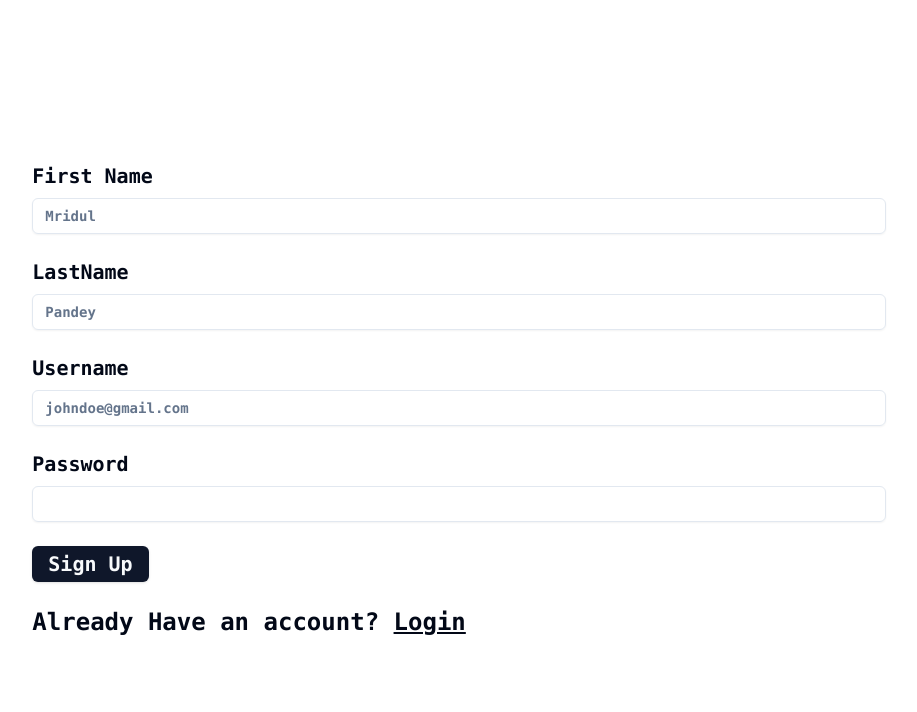
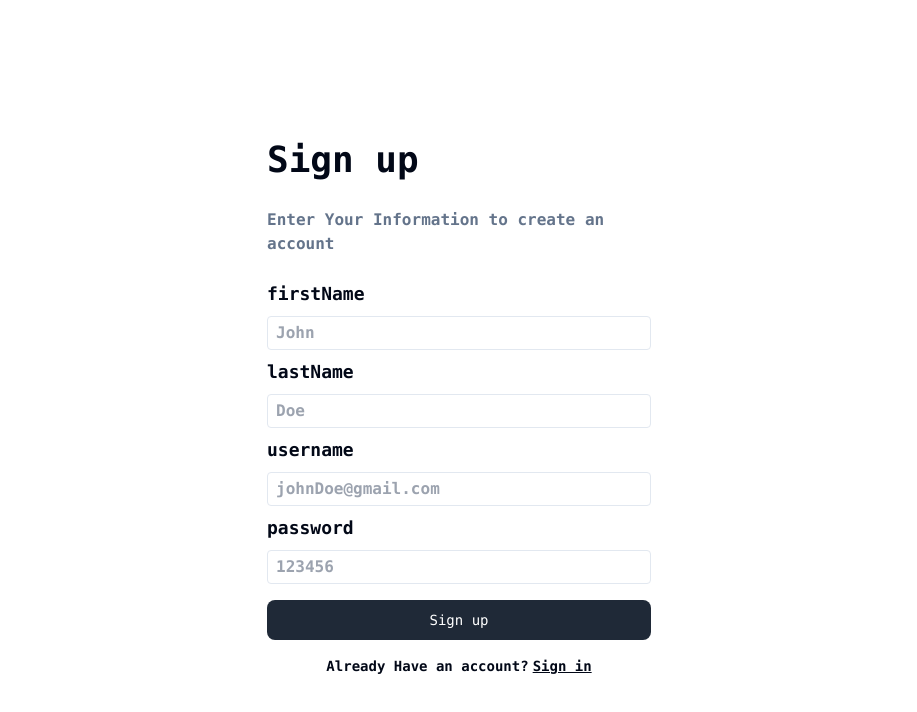
Before and after one commit to mridul891/paytmv2, a React (Vite) app in the folder frontend/: page /signup in a window 1280 px wide. Shown: the top 712 px of the page, without its empty margins (181-1098 px from the left). Built offline with nearby package versions, Linux system fonts and the light colour scheme.

Commit message:
Completed Sign in and Sign up Component

```diff
--- a/frontend/package.json
+++ b/frontend/package.json
@@ -15,6 +15,7 @@
     "@radix-ui/react-label": "^2.1.0",
     "@radix-ui/react-slot": "^1.1.0",
     "@radix-ui/react-toast": "^1.2.1",
+    "axios": "^1.7.3",
     "class-variance-authority": "^0.7.0",
     "clsx": "^2.1.1",
     "react": "^18.2.0",
--- /dev/null
+++ b/frontend/src/Component/BottomWarning.jsx
@@ -0,0 +1,12 @@
+import { Link } from "react-router-dom";
+
+export function BottomWarning({ label, buttonText, to }) {
+  return (
+    <div className="py-2 text-sm flex justify-center">
+      <div>{label}</div>
+      <Link className="pointer underline pl-1 cursor-pointer" to={to}>
+        {buttonText}
+      </Link>
+    </div>
+  );
+}
--- /dev/null
+++ b/frontend/src/Component/Button.jsx
@@ -0,0 +1,11 @@
+export function Button({ label, onClick }) {
+  return (
+    <button
+      onClick={onClick}
+      type="button"
+      className=" w-full text-white bg-gray-800 hover:bg-gray-900 focus:outline-none focus:ring-4 focus:ring-gray-300 font-medium rounded-lg text-sm px-5 py-2.5 me-2 mb-2"
+    >
+      {label}
+    </button>
+  );
+}
--- /dev/null
+++ b/frontend/src/Component/Heading.jsx
@@ -0,0 +1,5 @@
+const Heading = ({ label }) => {
+  return <div className="font-bold text-4xl py-6">{label}</div>;
+};
+
+export default Heading;
--- /dev/null
+++ b/frontend/src/Component/InputBox.jsx
@@ -0,0 +1,16 @@
+const InputBox = ({ label, placeholder }) => {
+  return (
+    <div>
+      <div className="text-lg font-semibold text-left py-2">
+        <label htmlFor={label}>{label}</label>
+      </div>
+      <input
+        type="text"
+        placeholder={placeholder}
+        className="w-full px-2 py-1 border rounded border-slate-200"
+      />
+    </div>
+  );
+};
+
+export default InputBox;
--- /dev/null
+++ b/frontend/src/Component/Subheading.jsx
@@ -0,0 +1,5 @@
+const Subheading = ({ label }) => {
+  return <div className="text-slate-500 text-md pt-1  pb-4">{label}</div>;
+};
+
+export default Subheading;
--- a/frontend/src/Elements/Signin.jsx
+++ b/frontend/src/Elements/Signin.jsx
@@ -1,5 +1,28 @@
+import { BottomWarning } from "@/Component/BottomWarning";
+import { Button } from "@/Component/Button";
+import Heading from "@/Component/Heading";
+import InputBox from "@/Component/InputBox";
+import Subheading from "@/Component/Subheading";
+
 const Signin = () => {
-  return <div>Signin</div>;
+  return (
+    <div className="flex justify-center items-center">
+      <div className="flex justify-center flex-col w-[80vw]  h-[100vh] font-semibold font-mono lg:w-[30vw]">
+        <Heading label={"Sign In"} />
+        <Subheading label={"Enter your credentials to access your account"} />
+        <InputBox label={"username"} placeholder={"johnDoe@gmail.com"} />
+        <InputBox label={"password"} placeholder={123456} />
+        <div className="pt-4">
+          <Button label={"Sign In"} />
+        </div>
+        <BottomWarning
+          label={"Don't Have an account?"}
+          to={"/signup"}
+          buttonText={"Sign up"}
+        />
+      </div>
+    </div>
+  );
 };
 
 export default Signin;
--- a/frontend/src/Elements/Signup.jsx
+++ b/frontend/src/Elements/Signup.jsx
@@ -1,116 +1,28 @@
-import { useForm } from "react-hook-form";
-
-import { Button } from "@/components/ui/button";
-import {
-  Form,
-  FormControl,
-  FormField,
-  FormItem,
-  FormLabel,
-  FormMessage,
-} from "@/components/ui/form";
-import { Input } from "@/components/ui/input";
-import { toast } from "@/components/ui/use-toast";
-import { Link } from "react-router-dom";
+import { Button } from "@/Component/Button";
+import Heading from "../Component/Heading";
+import Subheading from "../Component/Subheading";
+import InputBox from "./../Component/InputBox";
+import { BottomWarning } from "@/Component/BottomWarning";
 
 const SignUp = () => {
-  const form = useForm();
-
-  function onSubmit(data) {
-    toast({
-      title: "You submitted the following values:",
-      description: (
-        <pre className="mt-2 w-[340px] rounded-md bg-slate-950 p-4">
-          <code className="text-white">{JSON.stringify(data, null, 2)}</code>
-        </pre>
-      ),
-    });
-  }
-
   return (
-    <div className="flex justify-center items-center h-[100vh] font-semibold font-mono">
-      <Form {...form}>
-        <form
-          onSubmit={form.handleSubmit(onSubmit)}
-          className="w-2/3 space-y-6"
-        >
-          {/* First Name */}
-          <FormField
-            control={form.control}
-            name="FirstName"
-            render={({ field }) => (
-              <FormItem>
-                <FormLabel className="text-xl font-bold font-mono">
-                  First Name
-                </FormLabel>
-                <FormControl>
-                  <Input placeholder="Mridul" {...field} />
-                </FormControl>
-                <FormMessage />
-              </FormItem>
-            )}
-          />
-          {/* Last Name */}
-          <FormField
-            control={form.control}
-            name="LastName"
-            render={({ field }) => (
-              <FormItem>
-                <FormLabel className="text-xl font-bold font-mono">
-                  LastName
-                </FormLabel>
-                <FormControl>
-                  <Input placeholder="Pandey" {...field} />
-                </FormControl>
-                <FormMessage />
-              </FormItem>
-            )}
-          />
-          {/* Username */}
-          <FormField
-            control={form.control}
-            name="username"
-            render={({ field }) => (
-              <FormItem>
-                <FormLabel className="text-xl font-bold font-mono">
-                  Username
-                </FormLabel>
-                <FormControl>
-                  <Input
-                    placeholder="johndoe@gmail.com"
-                    {...field}
-                    type="email"
-                  />
-                </FormControl>
-                <FormMessage />
-              </FormItem>
-            )}
-          />
-          {/* Password */}
-          <FormField
-            control={form.control}
-            name="Password"
-            render={({ field }) => (
-              <FormItem>
-                <FormLabel className="text-xl font-bold font-mono">
-                  Password
-                </FormLabel>
-                <FormControl>
-                  <Input  {...field} type="password" />
-                </FormControl>
-                <FormMessage />
-              </FormItem>
-            )}
-          />
-          <Button type="submit" className="font-mono text-xl font-bold">Sign Up</Button>
-          <p className="font-bold font-mono md:text-2xl lg:text-2xl ">
-            Already Have an account?{" "}
-            <Link to={"/signin"}>
-              <u>Login</u>
-            </Link>
-          </p>
-        </form>
-      </Form>
+    <div className="flex justify-center items-center">
+      <div className="flex justify-center flex-col w-[50vw]  h-[100vh] font-semibold font-mono lg:w-[30vw]">
+        <Heading label={"Sign up"} />
+        <Subheading label={"Enter Your Information to create an account"} />
+        <InputBox label={"firstName"} placeholder={"John"} />
+        <InputBox label={"lastName"} placeholder={"Doe"} />
+        <InputBox label={"username"} placeholder={"johnDoe@gmail.com"} />
+        <InputBox label={"password"} placeholder={123456} />
+        <div className="pt-4">
+          <Button label={"Sign up"} />
+        </div>
+        <BottomWarning
+          label={"Already Have an account?"}
+          to={"/signin"}
+          buttonText={"Sign in"}
+        />
+      </div>
     </div>
   );
 };
```
Also changed, not shown: 1 other file (tests, documents, lock files or other folders).
